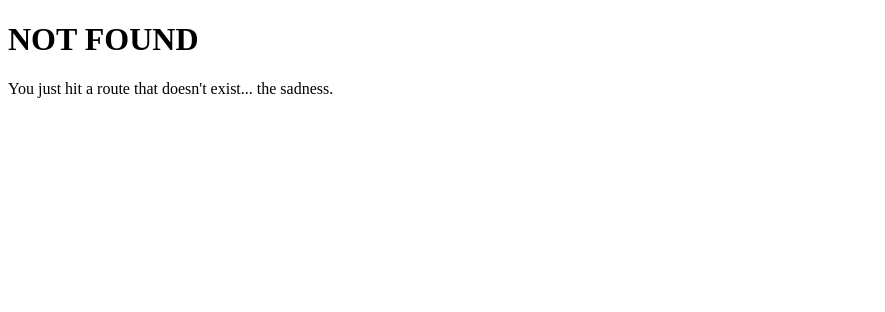
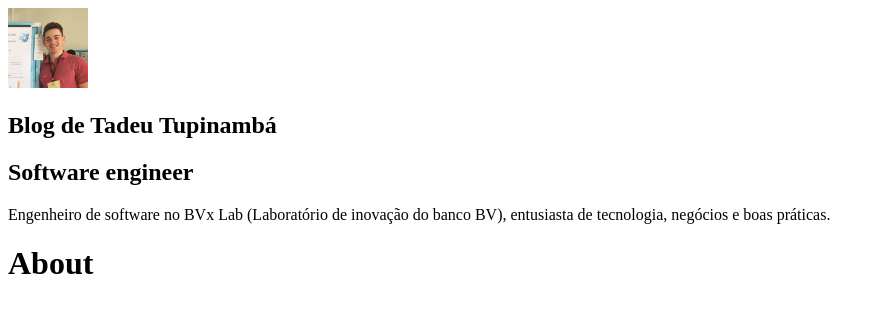
Before and after one commit to tupizz/my-gatsby-blog, a Gatsby site: page /about in a window 1280 px wide. Before the commit this address had no page. Shown: the whole page, without its empty margins (0-885 px from the left). Built offline with nearby package versions, Linux system fonts and the light colour scheme; Gatsby itself is replaced by a stand-in of ours.

Commit message:
initial commit

```diff
--- a/gatsby-config.js
+++ b/gatsby-config.js
@@ -1,10 +1,12 @@
 module.exports = {
   siteMetadata: {
     title: `Blog de Tadeu Tupinambá`,
-    description: `Blog sobre tecnologias e desenvolvimento de software.`,
+    description: `Engenheiro de software no BVx Lab (Laboratório de inovação do banco BV), entusiasta de tecnologia, negócios e boas práticas.`,
+    position: `Software engineer`,
     author: `@tupizz`,
   },
   plugins: [
+    `gatsby-plugin-styled-components`,
     `gatsby-plugin-react-helmet`,
     {
       resolve: `gatsby-source-filesystem`,
--- a/package.json
+++ b/package.json
@@ -11,12 +11,14 @@
     "gatsby-plugin-offline": "^3.2.0",
     "gatsby-plugin-react-helmet": "^3.3.0",
     "gatsby-plugin-sharp": "^2.6.0",
+    "gatsby-plugin-styled-components": "^3.3.0",
     "gatsby-source-filesystem": "^2.3.0",
     "gatsby-transformer-sharp": "^2.5.0",
     "prop-types": "^15.7.2",
     "react": "^16.12.0",
     "react-dom": "^16.12.0",
-    "react-helmet": "^6.0.0"
+    "react-helmet": "^6.0.0",
+    "styled-components": "^5.1.0"
   },
   "devDependencies": {
     "prettier": "2.0.5"
@@ -28,6 +30,7 @@
   "scripts": {
     "build": "gatsby build",
     "develop": "gatsby develop",
+    "develop:playground": "GATSBY_GRAPHQL_IDE=playground gatsby develop",
     "format": "prettier --write \"**/*.{js,jsx,json,md}\"",
     "start": "npm run develop",
     "serve": "gatsby serve",
--- /dev/null
+++ b/src/components/Avatar/index.js
@@ -0,0 +1,21 @@
+import React from "react"
+import { useStaticQuery, graphql } from "gatsby"
+import Img from "gatsby-image"
+
+export default function Avatar() {
+  const { avatarImage } = useStaticQuery(
+    graphql`
+      query {
+        avatarImage: file(relativePath: { eq: "profile.jpg" }) {
+          childImageSharp {
+            fixed(width: 80, height: 80) {
+              ...GatsbyImageSharpFixed
+            }
+          }
+        }
+      }
+    `
+  )
+
+  return <Img fixed={avatarImage.childImageSharp.fixed} />
+}
--- /dev/null
+++ b/src/components/Profile/index.js
@@ -0,0 +1,31 @@
+import React from "react"
+import { useStaticQuery, graphql } from "gatsby"
+
+import Avatar from "./../Avatar"
+
+export default function Profile() {
+  const {
+    site: {
+      siteMetadata: { position, title, description },
+    },
+  } = useStaticQuery(graphql`
+    query MySiteMetadata {
+      site {
+        siteMetadata {
+          position
+          description
+          title
+        }
+      }
+    }
+  `)
+
+  return (
+    <div className="Profile-wrapper">
+      <Avatar />
+      <h1>{title}</h1>
+      <h2>{position}</h2>
+      <p>{description}</p>
+    </div>
+  )
+}
--- a/src/components/layout.js
+++ b/src/components/layout.js
@@ -1,9 +1,13 @@
 import React from "react"
 import PropTypes from "prop-types"
+import Profile from "./Profile"
 
 const Layout = ({ children }) => {
   return (
     <>
+      <aside>
+        <Profile />
+      </aside>
       <main>{children}</main>
     </>
   )
--- /dev/null
+++ b/src/pages/about.js
@@ -0,0 +1,13 @@
+import React from "react"
+import Layout from "../components/layout"
+import SEO from "../components/seo"
+
+export default function About() {
+  return (
+    <Layout>
+      <SEO title="About" />
+
+      <h1>About</h1>
+    </Layout>
+  )
+}
--- a/src/pages/index.js
+++ b/src/pages/index.js
@@ -8,8 +8,18 @@ const IndexPage = () => (
   <Layout>
     <SEO title="Home" />
     <h1>Home</h1>
-
-    <Link to="/page-2/">Go to page 2</Link>
+    <ul>
+      <li>
+        <Link to="/" activeStyle={{ color: "red" }}>
+          Home
+        </Link>
+      </li>
+      <li>
+        <Link to="/about" activeStyle={{ color: "red" }}>
+          About
+        </Link>
+      </li>
+    </ul>
   </Layout>
 )
 
```
Also changed, not shown: src/images/profile.jpg (added), 1 other file.
